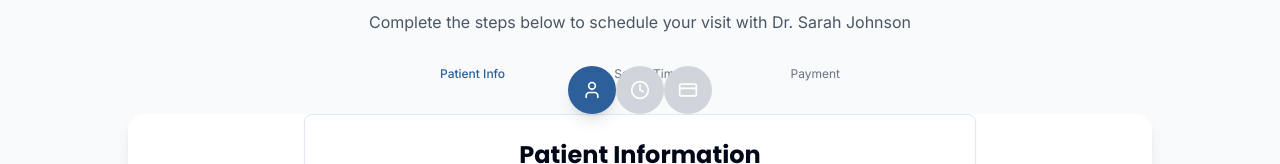
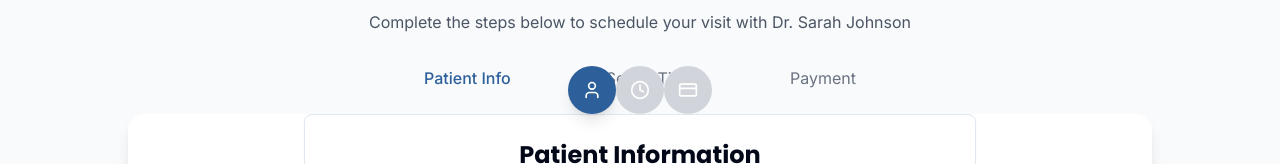
Before and after one commit to kartikshirode/health-easy-flow, a React (Vite) app: page /booking in a window 1280 px wide. Shown: the part 150-314 px from the top of the page. Built offline with nearby package versions, Linux system fonts and the light colour scheme.

Commit message:
Fix: Time slot selection UI issues
Fixes the display of the time slot selection step, addressing text rendering issues and overlapping elements.

```diff
--- a/src/pages/Booking.jsx
+++ b/src/pages/Booking.jsx
@@ -28,6 +28,9 @@ const Booking = () => {
     <CreditCard className="h-5 w-5" key="credit-card" />
   ];
 
+  // Labels for the steps
+  const stepLabels = ["Patient Info", "Select Time", "Payment"];
+
   return (
     <div className="min-h-screen py-12 px-4 bg-gradient-to-b from-white to-gray-50 dark:from-gray-900 dark:to-gray-800">
       <div className="max-w-5xl mx-auto">
@@ -49,7 +52,7 @@ const Booking = () => {
           initial="hidden"
           animate="visible"
           variants={fadeIn}
-          className="flex justify-center mb-16 relative"
+          className="flex justify-center mb-20 relative"
         >
           <div className="flex items-center relative z-10">
             {[1, 2, 3].map((step, index) => (
@@ -64,17 +67,28 @@ const Booking = () => {
                   )}
                 </div>
                 {index < 2 && (
-                  <div className={`w-20 h-1 ${
+                  <div className={`w-24 h-1 ${
                     currentStep > step ? 'bg-health-primary' : 'bg-gray-300'
                   } transition-all duration-500`}></div>
                 )}
               </React.Fragment>
             ))}
           </div>
-          <div className="absolute top-20 left-1/2 transform -translate-x-1/2 text-xs text-gray-500 dark:text-gray-400 flex w-full justify-between px-6 max-w-md">
-            <span className={`${currentStep >= 1 ? "text-health-primary font-medium" : ""} whitespace-nowrap`}>Patient Info</span>
-            <span className={`${currentStep >= 2 ? "text-health-primary font-medium" : ""} whitespace-nowrap`}>Select Time</span>
-            <span className={`${currentStep >= 3 ? "text-health-primary font-medium" : ""} whitespace-nowrap`}>Payment</span>
+
+          {/* Step labels positioned correctly below the circles */}
+          <div className="absolute top-16 left-0 right-0 flex justify-center">
+            <div className="flex w-full max-w-md justify-between px-2">
+              {stepLabels.map((label, index) => (
+                <div
+                  key={index}
+                  className={`text-center w-24 ${
+                    currentStep >= index + 1 ? "text-health-primary font-medium" : "text-gray-500 dark:text-gray-400"
+                  }`}
+                >
+                  {label}
+                </div>
+              ))}
+            </div>
           </div>
         </motion.div>
 
```
